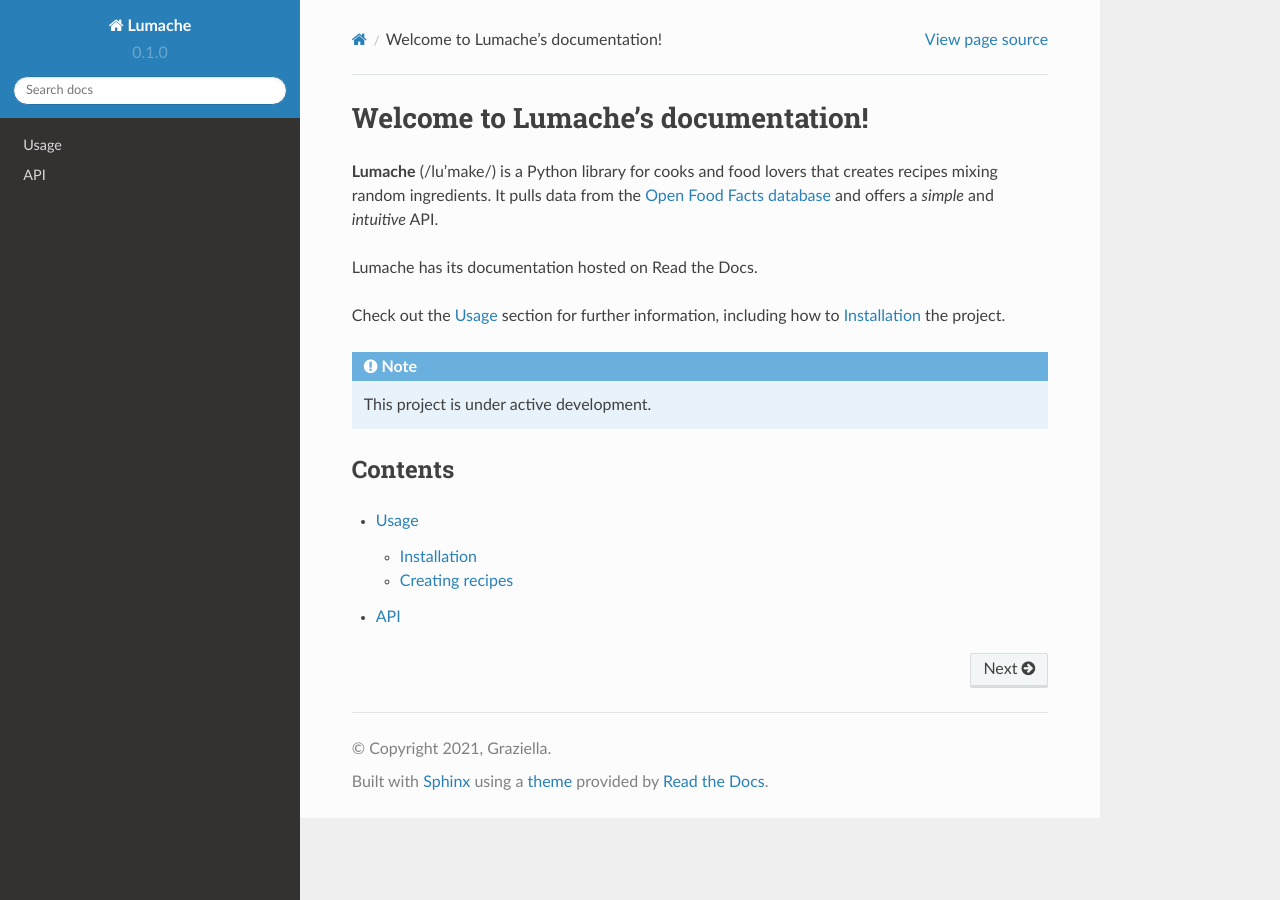
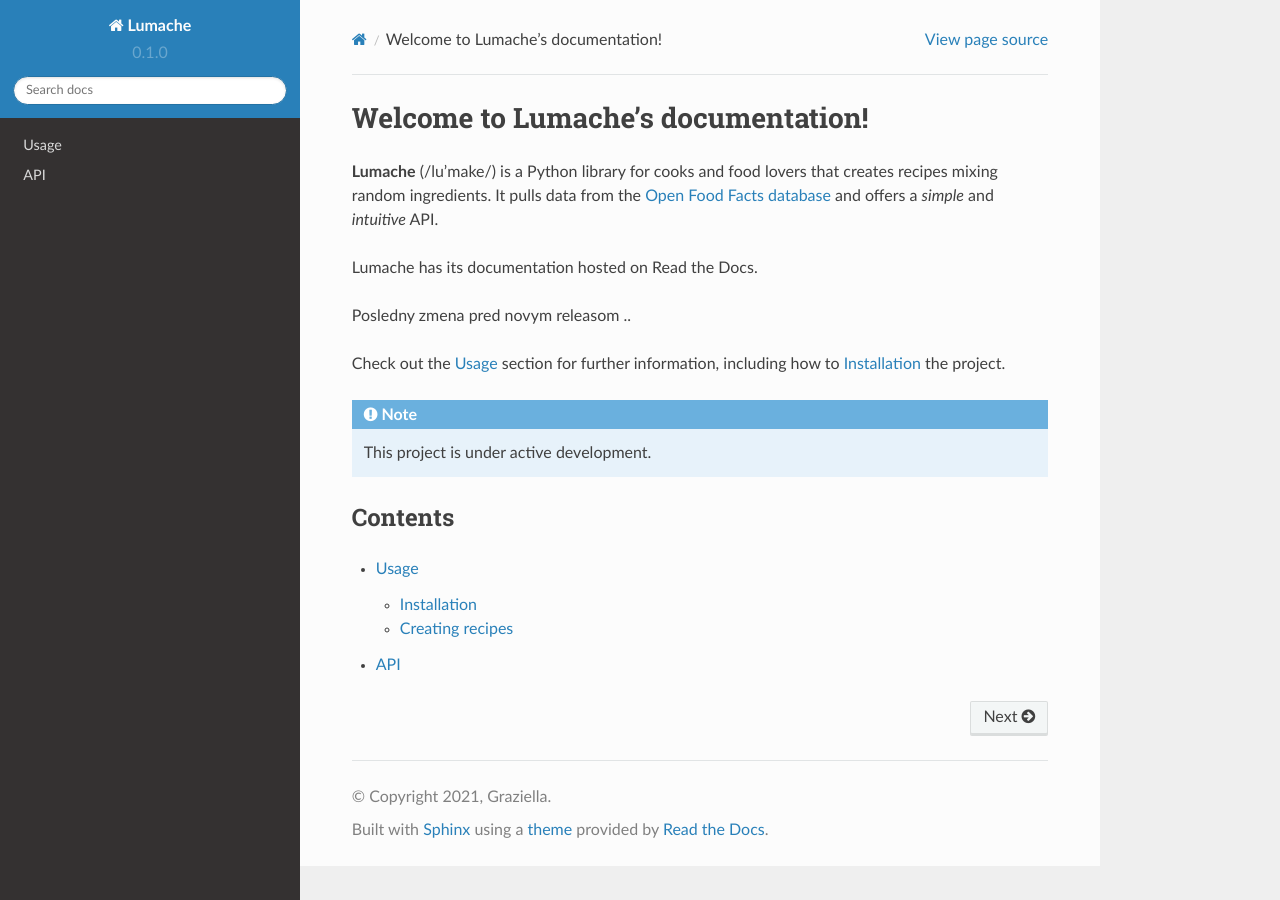
Before and after one commit to Lacike33/RTD_Wiki, a Sphinx documentation site: the page built from docs/source/index.rst, in a window 1280 px wide. Built offline with Sphinx 7.4.7 and the Read the Docs theme 2.0.0, drawn with Linux system fonts in a browser that asks for light colours.

Commit message:
Update index.rst
Posledny commit pred novym releasom ..

```diff
--- a/docs/source/index.rst
+++ b/docs/source/index.rst
@@ -7,6 +7,8 @@
 and offers a *simple* and *intuitive* API.
 
 Lumache has its documentation hosted on Read the Docs.
+
+Posledny zmena pred novym releasom ..
 
 Check out the :doc:`usage` section for further information, including
 how to :ref:`installation` the project.
```
